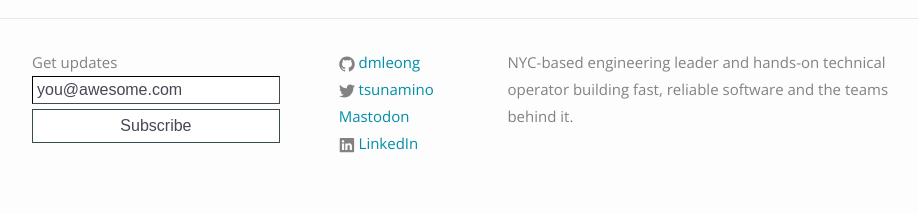
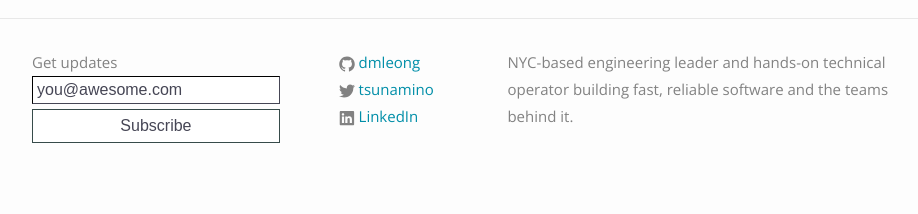
Before and after one commit to dmleong/dmleong.github.io, a Jekyll site: the page built from index.html, in a window 1280 px wide. Shown: the part 949-1163 px from the top of the page, without its empty margins (156-1074 px from the left). Built offline with Jekyll 4.4.1, drawn with Linux system fonts in a browser that asks for light colours; after the commit the page ends 1139 px from its top, so only the background shows below that.

Commit message:
Remove Mastodon link from footer
Drop the hachyderm.io Mastodon link from the footer social list. The Twitter,
GitHub, and LinkedIn links are unaffected.

Verified by rendering footer-full.html through the real Liquid engine: no
mastodon/hachyderm reference remains and the Twitter block is intact.

Co-Authored-By: Claude Opus 4.8 (1M context) <noreply@anthropic.com>

```diff
--- a/_includes/footer-full.html
+++ b/_includes/footer-full.html
@@ -33,7 +33,6 @@
 						</span>
 						<span class="username">{{ site.twitter_username }}</span>
 						</a>
-						<a rel="me" href="https://hachyderm.io/@tsunamino">Mastodon</a>
 					</li>
 					{% endif %}
 					<li><a href="{{ site.linkedin }}">
```
